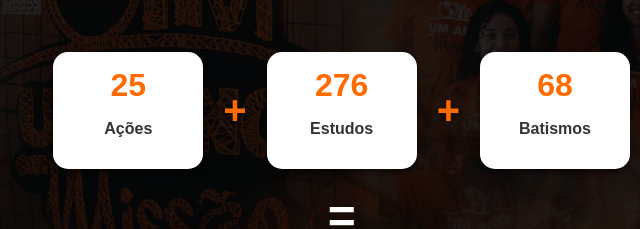
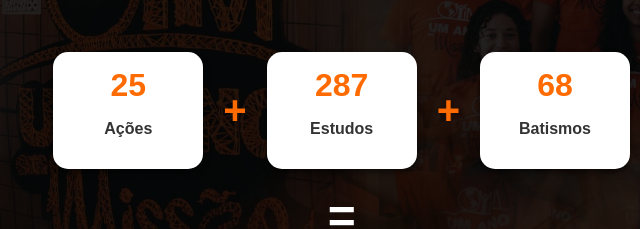
Before and after one commit to lmr199/OYiM, a plain HTML site: page index.html in a window 1280 px wide. Shown: the part 750-979 px from the top of the page, 640-1280 px from the left. Drawn offline with nearby package versions, Linux system fonts and the light colour scheme.

Commit message:
Update index.html

```diff
--- a/index.html
+++ b/index.html
@@ -115,7 +115,7 @@
                         </div>
                         <span class="symbol">+</span>
                         <div class="card-estatistica vidas-card">
-                            <h3>276 </h3>
+                            <h3>287 </h3>
                             <p>Estudos</p>
                         </div>
                         <span class="symbol">+</span>
@@ -428,4 +428,5 @@
 
 </body>
 
+
 </html>
```
